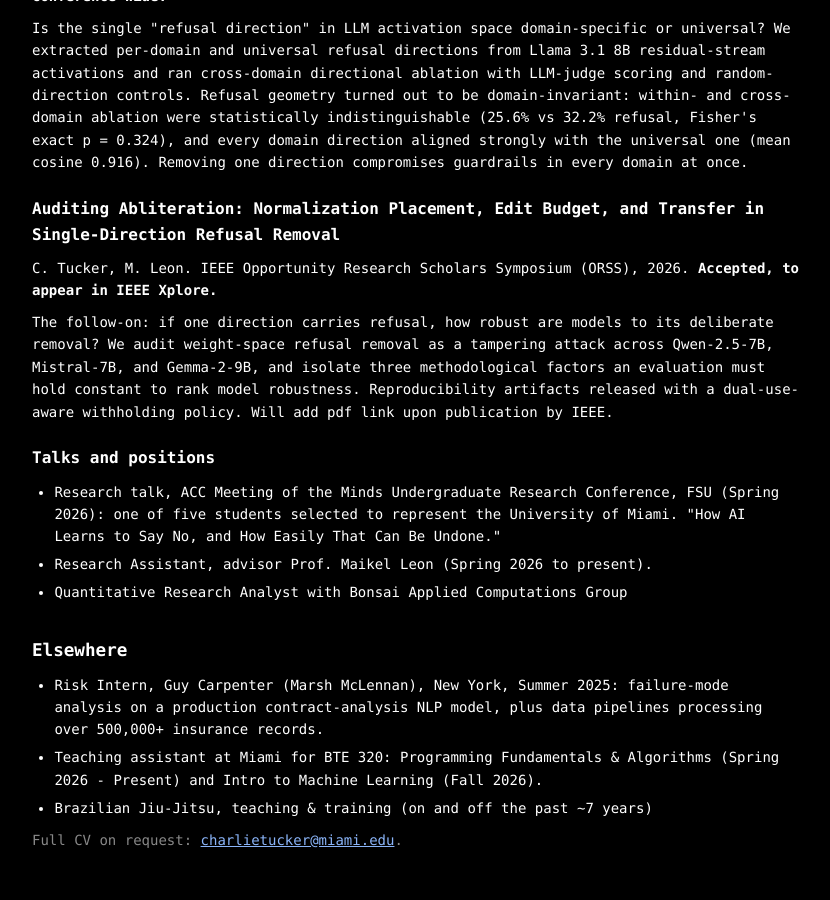
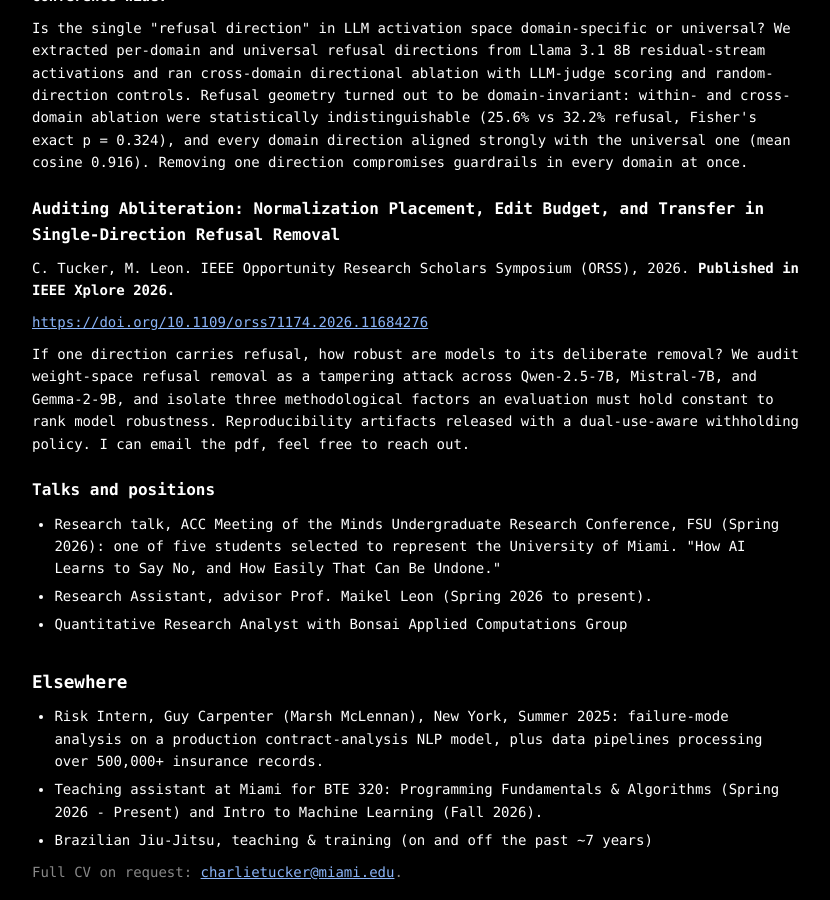
Before and after one commit to charlie-tucker1/charlie-tucker1.github.io, a Jekyll site: the page built from projects/index.html, in a window 1280 px wide and 900 px high, scrolled down 1828 px. Shown: the whole window, without its empty margins (224-1054 px from the left). Built offline with Jekyll 4.4.1, drawn with Linux system fonts in a browser that asks for light colours.

Commit message:
added doi

```diff
--- a/projects/index.html
+++ b/projects/index.html
@@ -75,12 +75,14 @@
 direction compromises guardrails in every domain at once.</p>
 
 <h3>Auditing Abliteration: Normalization Placement, Edit Budget, and Transfer in Single-Direction Refusal Removal</h3>
-<p>C. Tucker, M. Leon. IEEE Opportunity Research Scholars Symposium (ORSS), 2026. <strong>Accepted, to appear
-in IEEE Xplore.</strong></p>
-<p>The follow-on: if one direction carries refusal, how robust are models to its deliberate removal? We audit
+<p>C. Tucker, M. Leon. IEEE Opportunity Research Scholars Symposium (ORSS), 2026. <strong>Published in IEEE Xplore 2026.</strong></p>
+<a href="https://doi.org/10.1109/orss71174.2026.11684276">
+  https://doi.org/10.1109/orss71174.2026.11684276
+</a>
+<p>If one direction carries refusal, how robust are models to its deliberate removal? We audit
 weight-space refusal removal as a tampering attack across Qwen-2.5-7B, Mistral-7B, and Gemma-2-9B, and isolate
 three methodological factors an evaluation must hold constant to rank model robustness. Reproducibility artifacts
-released with a dual-use-aware withholding policy. Will add pdf link upon publication by IEEE.</p>
+released with a dual-use-aware withholding policy. I can email the pdf, feel free to reach out.</p>
 
 <h3>Talks and positions</h3>
 <ul>
```
